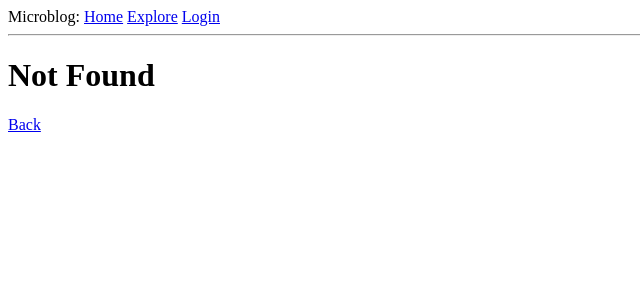
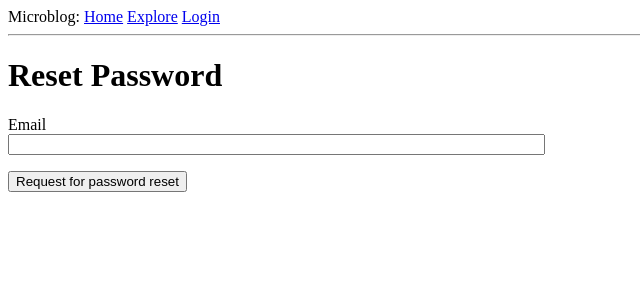
Before and after one commit to sarathchandra0007/MegaFlaskApp, a Flask app: page /reset_password_request in a window 1280 px wide. Shown: the top 300 px of the page, without its empty margins (0-640 px from the left). Run offline with Flask 2, Linux system fonts and the light colour scheme.

Commit message:
Added forget paasword functionality by sending emails

```diff
--- a/app/__init__.py
+++ b/app/__init__.py
@@ -6,6 +6,7 @@ from config import Config
 from flask_sqlalchemy import SQLAlchemy
 from flask_migrate import Migrate
 from flask_login import LoginManager
+from flask_mail import Mail
 
 app = Flask(__name__)
 #app.config['SECRET_KEY']='lucky'
@@ -13,6 +14,7 @@ app.config.from_object(Config)
 db = SQLAlchemy(app)
 migrate = Migrate(app, db)
 login = LoginManager(app)
+mail = Mail(app)
 login.login_view='login'       #when login_required recorator is mentioned in routes login route is triggered
 
 
--- a/app/forms.py
+++ b/app/forms.py
@@ -46,3 +46,13 @@ class EditProfileForm(FlaskForm):
 class Postform(FlaskForm):
     post = TextAreaField('Post Something',validators=[DataRequired(),Length(min=1,max=140)])
     submit = SubmitField('Submit')
+
+class ResetPasswordRequestForm(FlaskForm):
+    email = StringField('Email',validators=[DataRequired(),Email()])
+    submit = SubmitField('Request for password reset')
+
+class ResetPasswordForm(FlaskForm):
+    password = PasswordField('Password', validators=[DataRequired()])
+    password2 = PasswordField(
+        'Repeat Password', validators=[DataRequired(), EqualTo('password')])
+    submit = SubmitField('Request Password Reset')
--- a/app/routes.py
+++ b/app/routes.py
@@ -2,9 +2,10 @@ from flask import render_template,flash,redirect, url_for,request
 from werkzeug.urls import url_parse
 from flask_login import login_user, current_user, logout_user, login_required
 from app import app, db
-from app.forms import LoginForm, RegistrationForm, EditProfileForm, Postform
+from app.forms import LoginForm, RegistrationForm, EditProfileForm, Postform, ResetPasswordRequestForm, ResetPasswordForm
 from app.models import User, Post
 from datetime import datetime
+from app.email import send_password_reset_email
 
 
 #Update datetime to database when ever user logs in
@@ -132,3 +133,31 @@ def unfollow(username):
     db.session.commit()
     flash('You are now unfollowing {}'.format(username))
     return redirect(url_for('user',username=username))
+
+@app.route('/reset_password_request',methods=['GET','POST'])
+def reset_password_request():
+    if current_user.is_authenticated:
+        return redirect(url_for('index'))
+    form=ResetPasswordRequestForm()
+    if form.validate_on_submit():
+        user = User.query.filter_by(email=form.email.data).first()
+        if user:
+            send_password_reset_mail(user)
+        flash('Check email for the instructions to reset your password')
+        return redirect(url_for('login'))
+    return render_template('reset_password_request.html',title='Reset Password',form=form)
+
+@app.route('/reset_password/<token>', methods=['GET', 'POST'])
+def reset_password(token):
+    if current_user.is_authenticated:
+        return redirect(url_for('index'))
+    user = User.verify_reset_password_token(token)
+    if not user:
+        return redirect(url_for('index'))
+    form = ResetPasswordForm()
+    if form.validate_on_submit():
+        user.set_password(form.password.data)
+        db.session.commit()
+        flash('Your password has been reset.')
+        return redirect(url_for('login'))
+    return render_template('reset_password.html', form=form)
--- a/app/templates/login.html
+++ b/app/templates/login.html
@@ -24,6 +24,8 @@
     <p>{{ form.submit() }}</p>
     <p>New User? <a href="{{ url_for('register') }}">Click to register</a>
     </p>
+    <p>Forgot password <a href="{{url_for('reset_password_request')}}">Click to reset</a>
+    </p>
   </form>
 
 {%endblock%}
--- /dev/null
+++ b/app/templates/reset_password_request.html
@@ -0,0 +1,17 @@
+{% extends "base.html" %}
+
+{% block content %}
+    <h1>Reset Password</h1>
+    <form action="" method="post">
+        {{ form.hidden_tag() }}
+        <p>
+      {{ form.email.label }}<br>
+      {{ form.email(size=64) }}<br>
+      {% for error in form.email.errors %}
+      <span style="color: red;">[{{ error }}]</span>
+      {% endfor %}
+
+      </p>
+        <p>{{ form.submit() }}</p>
+    </form>
+{% endblock %}
```
Also changed, not shown: app/email.py (added, +22 -0 lines), app/models.py (+15 -0 lines), app/templates/email/reset_password.html (added, +12 -0 lines), app/templates/email/reset_password.txt (added, +11 -0 lines), app/templates/reset_password.html (added, +23 -0 lines), app.db.
